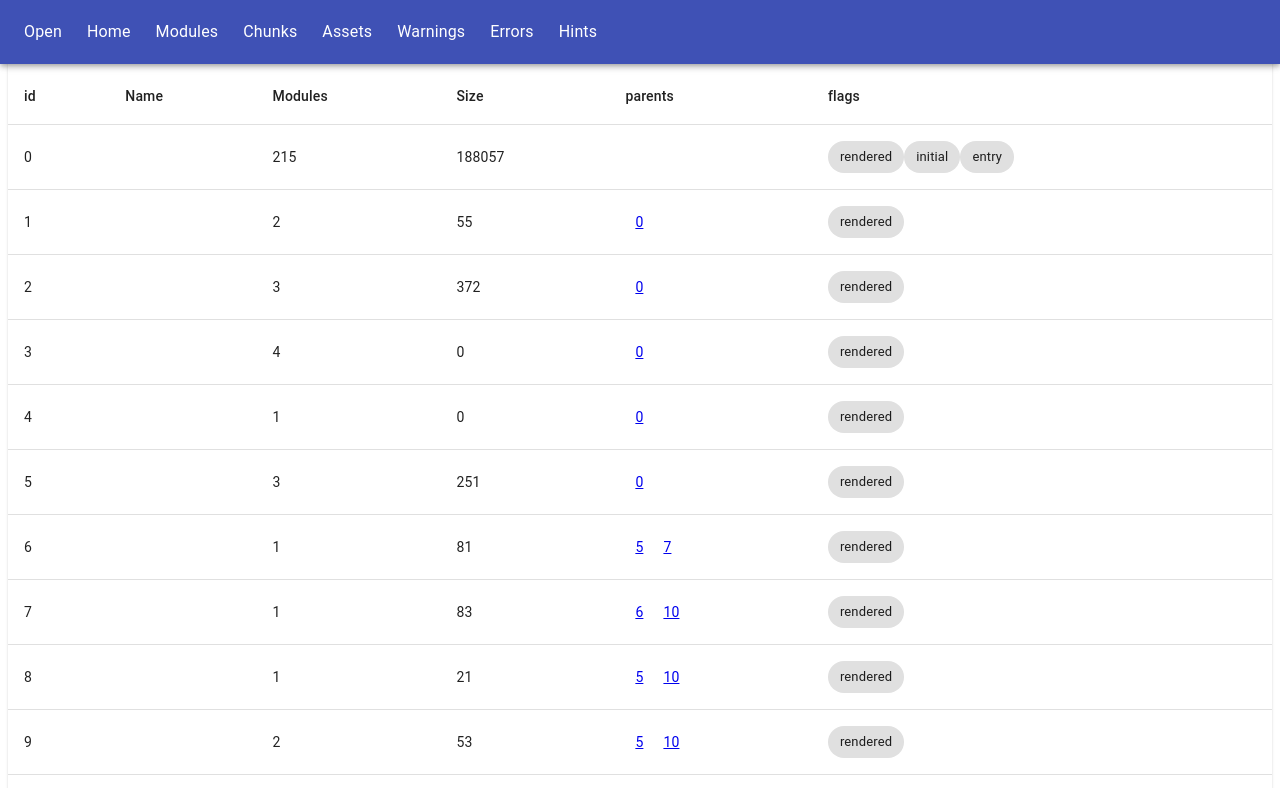
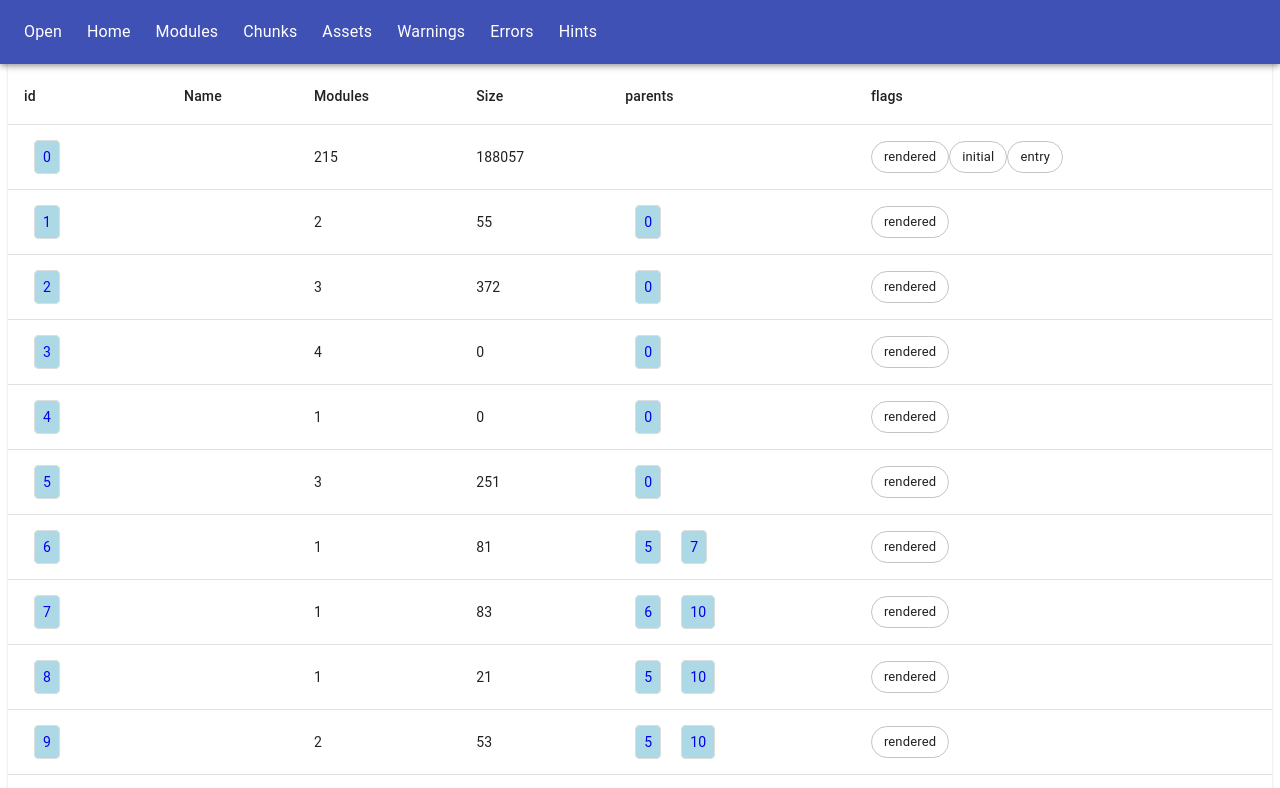
Before and after one commit to sridhar02/webpack_analyze, a React (Create React App) app: page /chunks in a window 1280 px wide. Shown: the top 788 px of the page. Built offline with nearby package versions, Linux system fonts and the light colour scheme.

Commit message:
Chunks component is done

```diff
--- a/src/components/chunks.js
+++ b/src/components/chunks.js
@@ -10,11 +10,24 @@ import { Paper, makeStyles, Chip } from "@material-ui/core";
 
 import Navbar from "./navbar";
 const example = require("../example1.json");
+const useModulesStyles = makeStyles({
+  table: {
+    marginTop: "60px",
+  },
+  chunk: {
+    border: "1px solid #ddd",
+    backgroundColor: "lightblue",
+    margin: "10px",
+    padding: "8px",
+    borderRadius: "5px",
+    textDecoration: "none",
+  },
+});
 
 function Chunk({ chunk }) {
-  console.log(chunk);
+  const classes = useModulesStyles();
   const parents = chunk.parents.map((parent) => (
-    <a href={`#chunk/${chunk}`} key={parent} style={{ margin: "10px" }}>
+    <a href={`/chunk/${parent}`} key={parent} className={classes.chunk}>
       {parent}
     </a>
   ));
@@ -23,20 +36,22 @@ function Chunk({ chunk }) {
   if (chunk.rendered && chunk.initial && chunk.entry) {
     flags = (
       <div>
-        <Chip label="rendered" />
-        <Chip label="initial" />
-        <Chip label="entry" />
+        <Chip variant="outlined" label="rendered" />
+        <Chip variant="outlined" label="initial" />
+        <Chip variant="outlined" label="entry" />
       </div>
     );
   } else if (chunk.rendered) {
-    flags = <Chip label="rendered" />;
+    flags = <Chip label="rendered" variant="outlined" />;
   }
-  //   if (!!module.cacheable) {
-  //   }
 
   return (
     <TableRow>
-      <TableCell>{chunk.id}</TableCell>
+      <TableCell>
+        <a className={classes.chunk} href={`/chunk/${chunk.id}`}>
+          {chunk.id}
+        </a>
+      </TableCell>
       <TableCell></TableCell>
       <TableCell>{chunk.modules ? chunk.modules.length : ""}</TableCell>
       <TableCell>{chunk.size}</TableCell>
@@ -46,14 +61,7 @@ function Chunk({ chunk }) {
   );
 }
 
-const useModulesStyles = makeStyles({
-  table: {
-    marginTop: "60px",
-  },
-});
-
 export default function Chunks() {
-  console.log(example.modules);
   const classes = useModulesStyles();
   return (
     <div>
```
